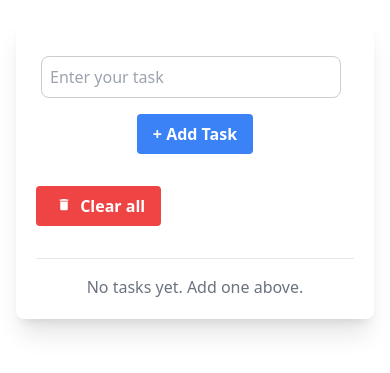
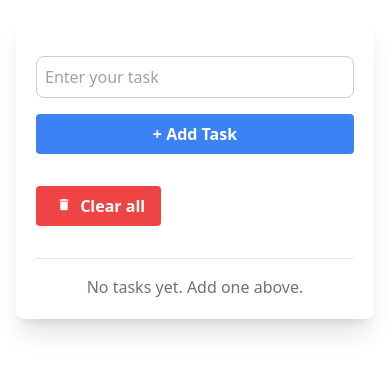
Before and after one commit to prinsaneupane/JS-To-Do, a plain HTML site: page index.html in a window 390 px wide. Shown: the part 275-648 px from the top of the page. Drawn offline with nearby package versions, Linux system fonts and the light colour scheme.

Commit message:
fix:mobile view

```diff
--- a/index.html
+++ b/index.html
@@ -15,11 +15,11 @@
           type="text"
           id="todo"
           placeholder="Enter your task"
-          class="border border-gray-300 rounded-md py-2 px-4 focus:outline-none focus:ring-1 focus:ring-blue-500 mr-2 mt-5"
+          class="border border-gray-300 rounded py-2 px-4 focus:outline-none focus:ring-1 focus:ring-blue-500 mr-2 mt-5 sm:text-lg w-full sm:w-auto md: w-mx-auto"
         />
         <button
           id="add"
-          class="bg-blue-500 hover:bg-blue-600 text-white font-bold py-2 px-4 rounded mx-2 text-base"
+          class="bg-blue-500 hover:bg-blue-600 text-white font-bold py-2 px-4 rounded text-base sm:text-lg w-full sm:w-auto md: w-mx-auto"
         >
           + Add Task
         </button>
--- a/stylesheet.css
+++ b/stylesheet.css
@@ -12,7 +12,7 @@
   padding: 8px;
   border-radius: 8px;
   border: 1px solid #ccc;
-  width: 300px;
+  /* width: 300px; */
   margin-bottom: 1em;
 }
 .mdi--delete {
```
